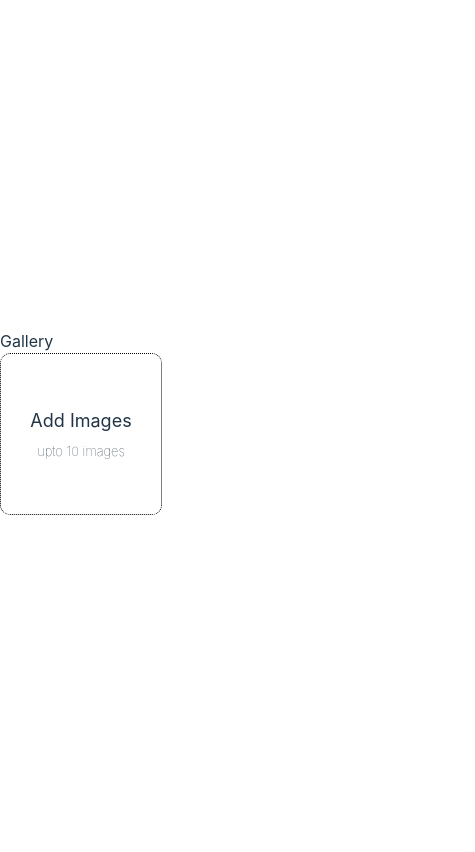
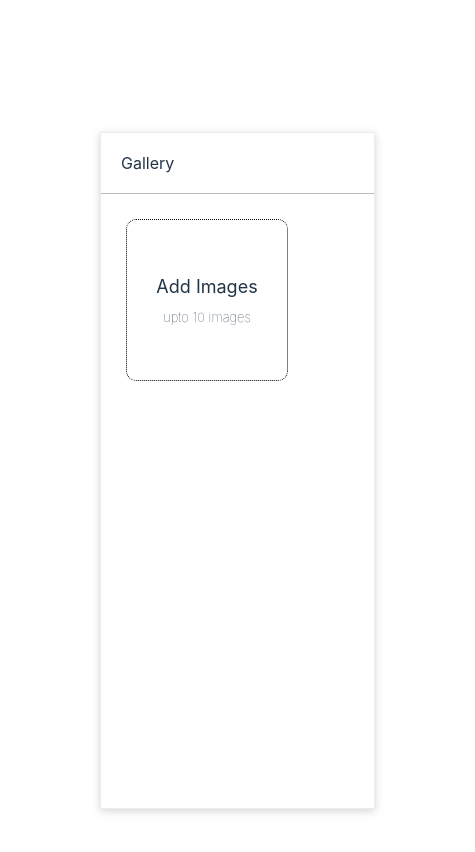
Before and after one commit to polin103109/fresher-react-js-task-olliyo, a React (Vite) app: page / in a window 390 px wide. Shown: the top 852 px of the page, 475 px wide, since content can reach past the window. Built offline with nearby package versions, Linux system fonts and the light colour scheme.

Commit message:
added CSS for smooth look and responsiveness

```diff
--- a/src/components/Drag.css
+++ b/src/components/Drag.css
@@ -2,6 +2,26 @@ section{
 
     padding: 2rem 0;
   }
+  .img-gallery {
+    width: 70vw;
+    min-height: 80vh;
+    border: 1px solid rgb(236, 236, 236);
+    margin: 100px;
+    box-shadow: 0px 2px 8px 0px rgba(217, 218, 218, 0.75);
+    -webkit-box-shadow: 0px 2px 8px 0px rgba(200, 198, 198, 0.75);
+    -moz-box-shadow: 0px 2px 8px 0px rgba(213, 213, 213, 0.75);
+}
+.gallery-top {
+  padding: 0px 20px;
+  display: flex;
+  align-items: center;
+  justify-content: space-between;
+  height: 60px;
+  border-bottom: 1px solid rgb(186, 186, 186);
+}
+.gallery-body{
+  background-color: #fff;
+}
   label{
     margin:0 auto;
     display:flex;
@@ -22,16 +42,7 @@ section{
 
   }
 
-  img {
-    margin: 0;
-    padding: 0;
-    width:10rem;
-    height:10rem;
-    border-radius: 10px;
-    border: 1px solid grey;
 
-
-}
 .checkboxinput{
   position: absolute;
   margin-top:10px;
@@ -39,14 +50,64 @@ section{
 }
 
 
-  .images{
-    display:flex;
-    flex-direction: row;
-    gap:10px;
-    flex-wrap: wrap;
-    align-items: center;
-    justify-content: center;
-  }
+
+  .images {
+    display: grid;
+    grid-template-columns: 1fr 1fr 1fr 1fr 1fr;
+    gap: 10px;
+    padding: 25px;
+    border-radius: 5px;
+}
+.imagediv {
+  background-color: rgb(255, 255, 255);
+  border: 1px solid #e0dfdf;
+  text-align: center;
+  border-radius: 5px;
+  cursor: pointer;
+  position: relative;
+}
+img {
+  width: 100%;
+
+}
+
+
+.imagediv img {
+  object-fit: cover;
+}
+.imagediv:first-child {
+  grid-column: span 2;
+  grid-row: span 2;
+}
+.imagediv:first-child img {
+  grid-column: span 2;
+  grid-row: span 2;
+
+}
+.overlay input[type="checkbox"] {
+  width: 20px;
+  height: 20px;
+  position: absolute;
+  left: 15px;
+  top: 15px;
+  cursor: pointer;
+}
+.upload-image{
+  display: flex;
+  align-items: center;
+  justify-content: center;
+}
+.imagediv:hover .overlay{
+  display: block;
+  top: 0;
+  left: 0;
+  background-color: #00000056;
+  position: absolute;
+  height: 100%;
+  width: 100%;
+  z-index: 999;
+}
+
   .hidden {
 
    display:none;
@@ -60,3 +121,8 @@ section{
     position: relative;
 
   }
+  @media screen and (max-width: 760px) {
+    .images {
+        grid-template-columns: 1fr 1fr;
+    }
+}
--- a/src/components/DragAndDropElements.jsx
+++ b/src/components/DragAndDropElements.jsx
@@ -1,4 +1,4 @@
-import { useState,useRef } from "react";
+import { useState,useRef,useEffect} from "react";
 
 import "./Drag.css";
 function App() {
@@ -6,6 +6,7 @@ function App() {
   const [firstItem, setFirstItem] = useState(selectedImages[0]);
   const [clickedCount, setClickedCount] = useState(0);
   const [isChecked, setisChecked] = useState([]);
+
   const dragItem = useRef(null);
   const dragOverItem = useRef(null);
 
@@ -57,8 +58,15 @@ function App() {
 
     setSelectedimages(_Selectedimages);
   };
+  useEffect(() => {
+    // Update the firstItem when fruitsitems changes
+    setFirstItem(selectedImages[0]);
+    console.log(selectedImages[0]);
+  }, [selectedImages]);
   return (
     <section>
+      <div className="img-gallery">
+        <div className="gallery-top">
       {clickedCount > 0 ? (
         <div className="checkbox-container">
           <input
@@ -81,12 +89,14 @@ function App() {
           Delete {clickedCount === 1 ? "File" : "Files"}
         </button>
       )}
+      </div>
+      <div className="gallery-body">
       <div className="images">
         {selectedImages &&
           selectedImages.map((image, index) => {
             return (
               <div key={index}
-              className={`imagediv ${image === firstItem ? 'first-item' : ''}`}
+              className= "imagediv"
               draggable
               onDragStart={() => {dragItem.current = index}}
           onDragEnter={() => (dragOverItem.current = index)}
@@ -94,18 +104,22 @@ function App() {
           onDragOver={(e) => e.preventDefault()}
 
               >
+                <div className="overlay">
                 <input
                   className="checkboxinput"
                   type="checkbox"
                 checked={isChecked[index]}
                   onChange={() => handleClick(index)}
                 />
+                 </div>
                 <img src={image}  />
+
               </div>
             );
           })}
-      </div>
 
+
+<div className="upload-image">
       <label>
         Add Images
         <br />
@@ -119,7 +133,10 @@ function App() {
           accept="image/png, image/jpeg, image/webp"
         />
       </label>
-
+      </div>
+      </div>
+      </div>
+      </div>
     </section>
 
   );
```
Also changed, not shown: src/components/sample.css (line endings or trailing spaces).
